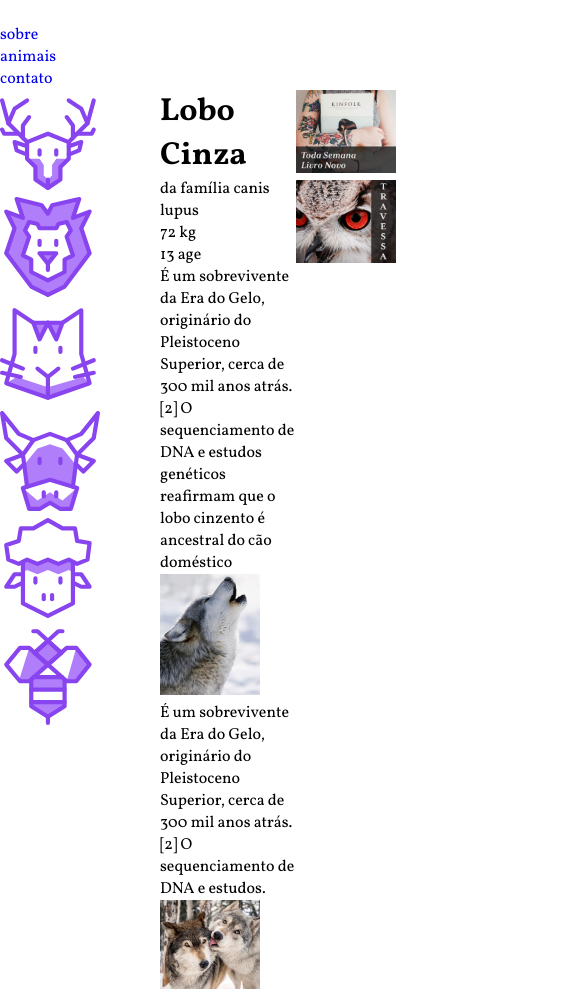
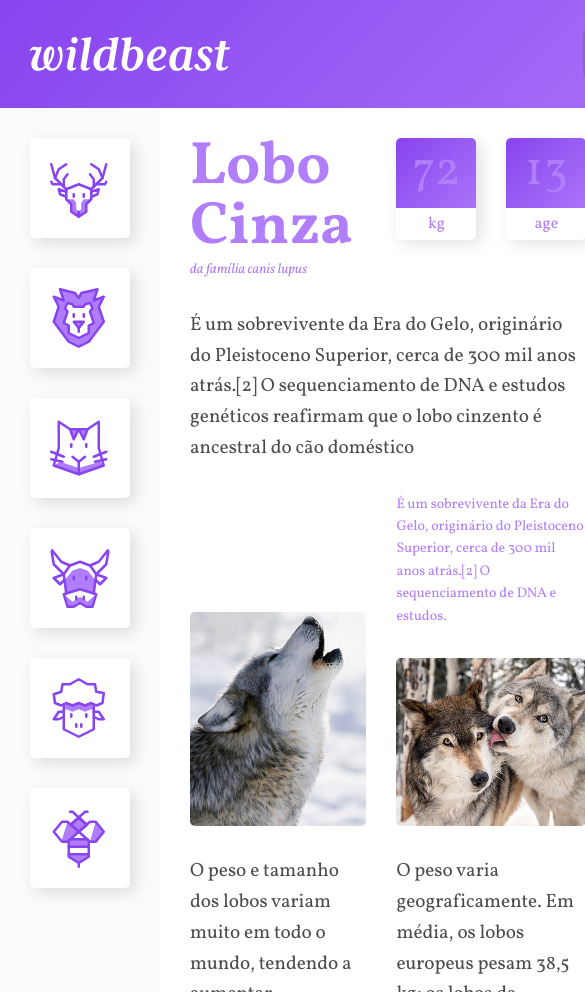
Before and after one commit to kiraiSky/wildbeast, a plain HTML site: page index.html in a window 390 px wide. Shown: the top 992 px of the page, 585 px wide, since content can reach past the window. Drawn offline with Linux system fonts and the light colour scheme.

Commit message:
css not responsive yet

```diff
--- a/css/style.css
+++ b/css/style.css
@@ -1,46 +1,245 @@
 /* Reset CSS */
-body, p, h1, h2, ul, li, blockquote{
+body,
+p,
+h1,
+h2,
+ul,
+li,
+blockquote {
   padding: 0;
   margin: 0;
 }
-body{
-  font-family: "Vollkorn", Georgia, 'Times New Roman', Times, serif;
+body {
+  font-family: "Vollkorn", Georgia, "Times New Roman", Times, serif;
 }
 
-img{
-  max-width: 100px;
+img {
+  max-width: 100%;
+  display: block;
+  border-radius: 5px;
 }
-ul li{
+ul li {
   list-style: none;
 }
-a{
+a {
   text-decoration: none;
 }
 
 /* GRID GERAL */
 
-.estrutura{
+.estrutura {
   display: grid;
   grid-template-columns: minmax(160px, 1fr) 3fr 300px;
   grid-template-areas:
     "header  header  header"
     "sidenav content anuncios"
-    "footer  footer  footer"
-  ;
+    "footer  footer  footer";
 }
 
-.header{
+/* Header */
+.header {
   grid-area: header;
+  background: linear-gradient(135deg, #8844ee, #b07dfb);
+  padding: 30px;
+  display: grid;
+  grid-template-columns: 1fr auto;
+  align-items: center;
 }
-.sidenav{
+.logo {
+  max-width: 200px;
+}
+.header nav ul {
+  display: flex;
+  flex-wrap: wrap;
+}
+
+.header nav a {
+  display: block;
+  padding: 10px;
+  color: white;
+  font-size: 1.25em;
+  background-color: rgba(0, 0, 0, 0.1);
+  border-radius: 5px;
+  transition: 0.1s;
+}
+.header nav a:hover {
+  background-color: rgba(0, 0, 0, 0.5);
+}
+.header nav li + li {
+  margin-left: 30px;
+}
+
+/* Sidenav */
+.sidenav {
   grid-area: sidenav;
+  background: #fafbfc;
+  padding: 30px;
 }
-.content{
+.sidenav li a {
+  display: block;
+  min-width: 60px;
+  max-width: 100px;
+  margin: 0 auto 30px auto;
+  background: white;
+  padding: 20px;
+  border-radius: 5px;
+  box-shadow: 5px 5px 15px 0px rgba(44, 44, 44, 0.15);
+  transition: 0.1s ease-out;
+}
+.sidenav li a:hover {
+  background: #b07dfb;
+}
+
+/* Content */
+.content {
   grid-area: content;
+  max-width: 900px;
+  margin: 0 auto;
+  padding: 30px;
+  display: grid;
+  grid-template-columns: 1fr 1fr;
+  gap: 30px;
+  grid-template-areas: "";
 }
-.anuncions{
+
+.col-wide {
+  grid-column: 1 / -1;
+}
+.row-wide {
+  grid-row: span 2;
+}
+
+.content .item-2 {
+  min-width: 100%;
+  align-self: flex-end;
+}
+
+.content img.row-wide {
+  align-self: flex-end;
+  min-width: 100%;
+}
+.content img.col-wide {
+  margin: 0 auto;
+  min-width: 100%;
+}
+
+/* Estilos content */
+
+.content p {
+  color: rgba(0, 0, 0, 0.7);
+  font-size: 1.2em;
+  line-height: 1.6;
+  letter-spacing: -0.0005em;
+}
+
+.informacoes p + p {
+  margin-top: 30px;
+}
+
+/* Titulo */
+
+.titulo {
+  color: #b07dfb;
+}
+.titulo h1 {
+  font-size: 3.75em;
+  line-height: 1;
+  font-weight: 700;
+}
+.titulo span {
+  font-size: 0.875em;
+  font-style: italic;
+}
+
+/* Caracteristicas */
+.caracteristicas {
+  display: flex;
+  align-items: flex-start;
+}
+.caracteristicas span {
+  display: block;
+}
+.caracteristicas > div {
+  width: 80px;
+  background: linear-gradient(135deg, #8844ee, #b07dfb);
+  border-radius: 5px;
+  box-shadow: 5px 5px 15px 0px rgba(44, 44, 44, 0.15);
+  text-align: center;
+  position: relative;
+}
+
+.caracteristicas > div:first-child {
+  margin-right: 30px;
+}
+
+.numero {
+  color: #b07dfb;
+  font-size: 3em;
+  line-height: 1;
+  margin: 10px auto;
+}
+
+.rotulo {
+  background-color: white;
+  color: #b07dfb;
+  border-radius: 0 0 5px 5px;
+  padding: 5px 0;
+  position: relative;
+  top: 2px;
+}
+
+/*  */
+.content .destaque {
+  font-size: 0.875em;
+  color: #b07dfb;
+  max-width: 16em;
+}
+
+.content .citacao,
+.atributos {
+  padding: 30px;
+  border-radius: 5px;
+  box-shadow: 5px 5px 15px 0px rgba(44, 44, 44, 0.15);
+  background: linear-gradient(135deg, #8844ee, #b07dfb);
+  align-self: flex-start;
+}
+
+.content .citacao p {
+  font-size: 1.5em;
+  font-style: italic;
+  text-align: center;
+  color: white;
+  max-width: 500px;
+  margin: 0 auto;
+}
+
+.content .atributos li {
+  color: white;
+  font-family: Courier, monospace;
+  font-size: 1.125em;
+  padding: 15px;
+}
+.content .atributos li + li {
+  border-top: 2px solid #b07dfb;
+}
+
+/* Anuncios */
+.anuncios {
   grid-area: anuncios;
+  background: #fafbfc;
+  display: grid;
+  align-content: start;
+  padding: 30px;
+  gap: 30px;
 }
-.footer{
+
+/* Footer */
+.footer {
   grid-area: footer;
+  background: linear-gradient(135deg, #8844ee, #b07dfb);
 }
+.footer p {
+  color: white;
+  text-align: center;
+  padding: 30px;
+}
--- a/index.html
+++ b/index.html
@@ -50,19 +50,19 @@
         </div>
       </div>
 
-      <p>É um sobrevivente da Era do Gelo, originário do Pleistoceno Superior, cerca de 300 mil anos atrás.[2] O sequenciamento de DNA e estudos genéticos reafirmam que o lobo cinzento é ancestral do cão doméstico</p>
+      <p class="col-wide">É um sobrevivente da Era do Gelo, originário do Pleistoceno Superior, cerca de 300 mil anos atrás.[2] O sequenciamento de DNA e estudos genéticos reafirmam que o lobo cinzento é ancestral do cão doméstico</p>
 
-      <img src="img/wolf1.jpg" alt="Lobo">
+      <img src="img/wolf1.jpg" alt="Lobo" class="row-wide">
 
-      <p>É um sobrevivente da Era do Gelo, originário do Pleistoceno Superior, cerca de 300 mil anos atrás.[2] O sequenciamento de DNA e estudos.</p>
+      <p class="destaque">É um sobrevivente da Era do Gelo, originário do Pleistoceno Superior, cerca de 300 mil anos atrás.[2] O sequenciamento de DNA e estudos.</p>
 
-      <img src="img/wolf2.jpg" alt="Lobo">
+      <img src="img/wolf2.jpg" alt="Lobo" class="item-2">
 
       <p>O peso e tamanho dos lobos variam muito em todo o mundo, tendendo a aumentar proporcionalmente com a latitude, como previsto pela teoria de Christian Bergmann. Em geral, a altura, medida a partir dos ombros, varia de 60 a 95 centímetros.</p>
 
       <p>O peso varia geograficamente. Em média, os lobos europeus pesam 38,5 kg; os lobos da América do Norte, 36 kg; os lobos indianos e árabes, 25 kg.[7] Embora raros, lobos com mais de 77 kg foram encontrados no Alasca, Canadá,[8] e na antiga União Soviética.</p>
 
-      <blockquote class="citacao">
+      <blockquote class="citacao col-wide">
         <p>“Há algo no uivar do lobo que tira um homem do aqui e agora e o transporta para uma floresta da mente.”</p>
       </blockquote>
 
@@ -72,6 +72,7 @@
         <li>Idade Média: 13 anos</li>
         <li>Macho adulto: 80kg</li>
         <li>Fêmea adulta: 55kg</li>
+        <li>Família: Lupus</li>
       </ul>
 
       <div class="informacoes">
@@ -80,13 +81,13 @@
         <p>É um sobrevivente da Era do Gelo, originário do Pleistoceno Superior, cerca de 300 mil anos atrás.[2] O sequenciamento de DNA e estudos genéticos reafirmam que o lobo cinzento é ancestral do cão doméstico.</p>
       </div>
 
-      <img src="img/wolf3.jpg" alt="Lobos">
+      <img src="img/wolf3.jpg" alt="Lobos" class="col-wide">
     </main>
 
     <aside class="anuncios">
-      <div class="anuncion-item"><img src="img/anuncio-1.jpg" alt="anuncio"></div>
+      <div class="anuncio-item"><img src="img/anuncio-1.jpg" alt="anuncio"></div>
 
-      <div class="anuncion-item"><img src="img/anuncio-2.jpg" alt="anuncio 2"></div>
+      <div class="anuncio-item"><img src="img/anuncio-2.jpg" alt="anuncio 2"></div>
     </aside>
 
     <footer class="footer">
```
